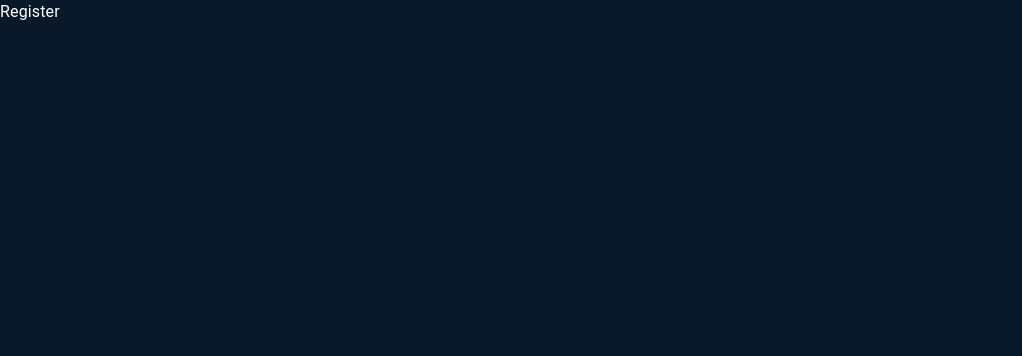
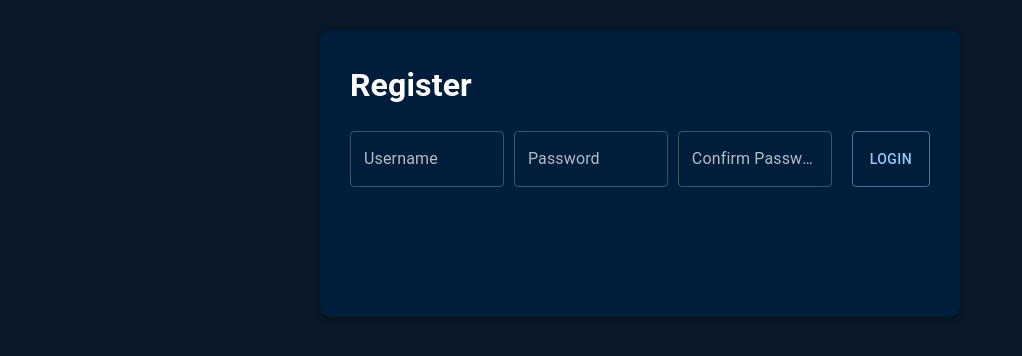
Before and after one commit to Chase-Horton/Website-Ultra, a React (Create React App) app in the folder ultra/: page /register in a window 1280 px wide. Shown: the top 356 px of the page, without its empty margins (0-1022 px from the left). Built offline with nearby package versions, Linux system fonts and the light colour scheme.

Commit message:
added register page, removed router obj from impor

```diff
--- a/ultra/src/pages/App.jsx
+++ b/ultra/src/pages/App.jsx
@@ -3,7 +3,10 @@ import { CssBaseline } from '@mui/material/';
 import { BrowserRouter, Routes, Route, Router } from 'react-router-dom';
 import React from 'react';
 
-import RoutesObj from '../routes/routes';
+import Home from './Home';
+import Login from './Login';
+import Register from './Register';
+import Dashboard from './Dashboard';
 
 
 const STORAGEKEY = 'ultra-account';
@@ -50,7 +53,12 @@ class App extends React.Component {
             <ThemeProvider theme={darkTheme}>
                 <CssBaseline />
                 <BrowserRouter>
-                    <RoutesObj app={this}/>
+                   <Routes>
+                        <Route path="/" element={<Home />} />
+                        <Route path="/login" element={<Login account={this.state.account} setAccount={this.setAccount}/>} />
+                        <Route path="/register" element={<Register setAccount={this.setAccount}/>} />
+                        <Route path="/dashboard" element={<Dashboard account={this.state.account} logout={this.logout}/>} />
+                   </Routes>
                 </BrowserRouter>
             </ThemeProvider>
         );
--- a/ultra/src/pages/Register.jsx
+++ b/ultra/src/pages/Register.jsx
@@ -1,6 +1,72 @@
-function Register(){
+import { useState } from "react";
+import { Button, Grid, Paper, TextField } from "@mui/material";
+import { useNavigate } from "react-router-dom";
+function Register(props){
+    const nav = useNavigate();
+    const [username, setUsername] = useState("");
+    const [password, setPassword] = useState("");
+    const [confirmPassword, setConfirmPassword] = useState("");
+    const handleSubmit = (e) => {
+        e.preventDefault();
+        if(password !== confirmPassword){
+            //TODO: show error
+            alert("Passwords do not match");
+        }
+        else{
+            const account = {
+                username: username,
+                password: password
+            }
+            fetch("/api/accounts/register", {
+                method: "POST",
+                headers: {
+                    "Content-Type": "application/json"
+                    },
+                    body: JSON.stringify(account)
+            })
+            .then(res => res.json())
+            .then(data => {
+                if(data.error){
+                    //TODO: show error probably username taken
+                    alert(data.error);
+                }
+                else{
+                    props.setAccount(data);
+                    nav("/dashboard");
+                }
+            })
+        }
+    }
     return (
-        <div>Register</div>
-    );
+        <Grid container justifyContent="center" justifyItems="center">
+            <Grid item sm={6} xs={6}>
+                <Paper elevation={4} style={{ padding:"10px", marginTop: '30px', background:"#001E3C", borderRadius:'10px', height:"100%", paddingLeft:'30px', paddingRight:'30px', paddingBottom:'100px'}}>
+                <h1>Register</h1>
+                <form onSubmit={(e) => handleSubmit(e)}>
+                    <div style={{display:"flex", justifyContent:"center"} }>
+                    <TextField type="text"
+                        value={username || ""}
+                        label="Username"
+                        onChange={(e) => setUsername(e.target.value)}
+                    />
+                    <TextField type="password"
+                        style={{marginLeft:"10px"}}
+                        value={password || ""}
+                        label="Password"
+                        onChange={(e) => setPassword(e.target.value)}
+                    />
+                    <TextField type="password"
+                        style={{marginLeft:"10px"}}
+                        value={confirmPassword || ""}
+                        label="Confirm Password"
+                        onChange={(e) => setConfirmPassword(e.target.value)}
+                    />
+                    <Button style={{marginLeft:'20px', paddingLeft:'25px', paddingRight:'25px'}}type="submit" variant="outlined" >Login</Button>
+                    </div>
+                </form>
+                </Paper>
+            </Grid>
+        </Grid>
+        );
 }
 export default Register;
```
